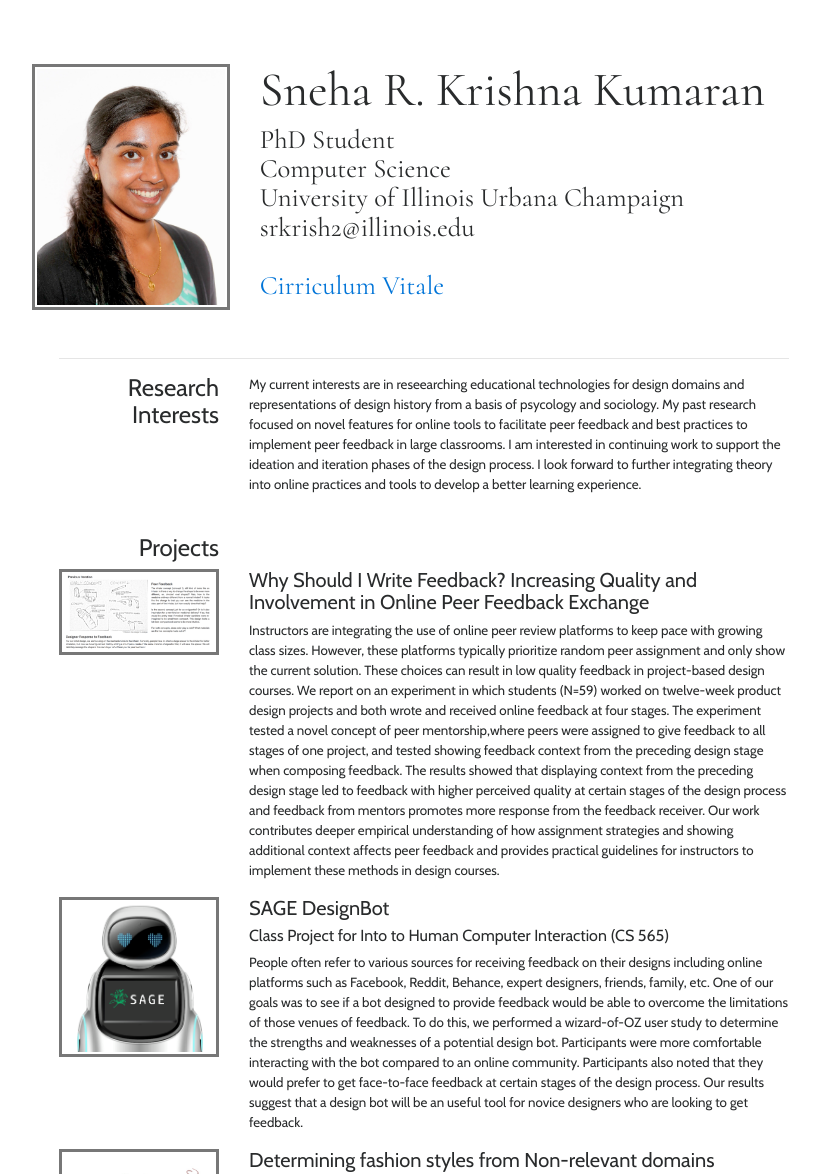
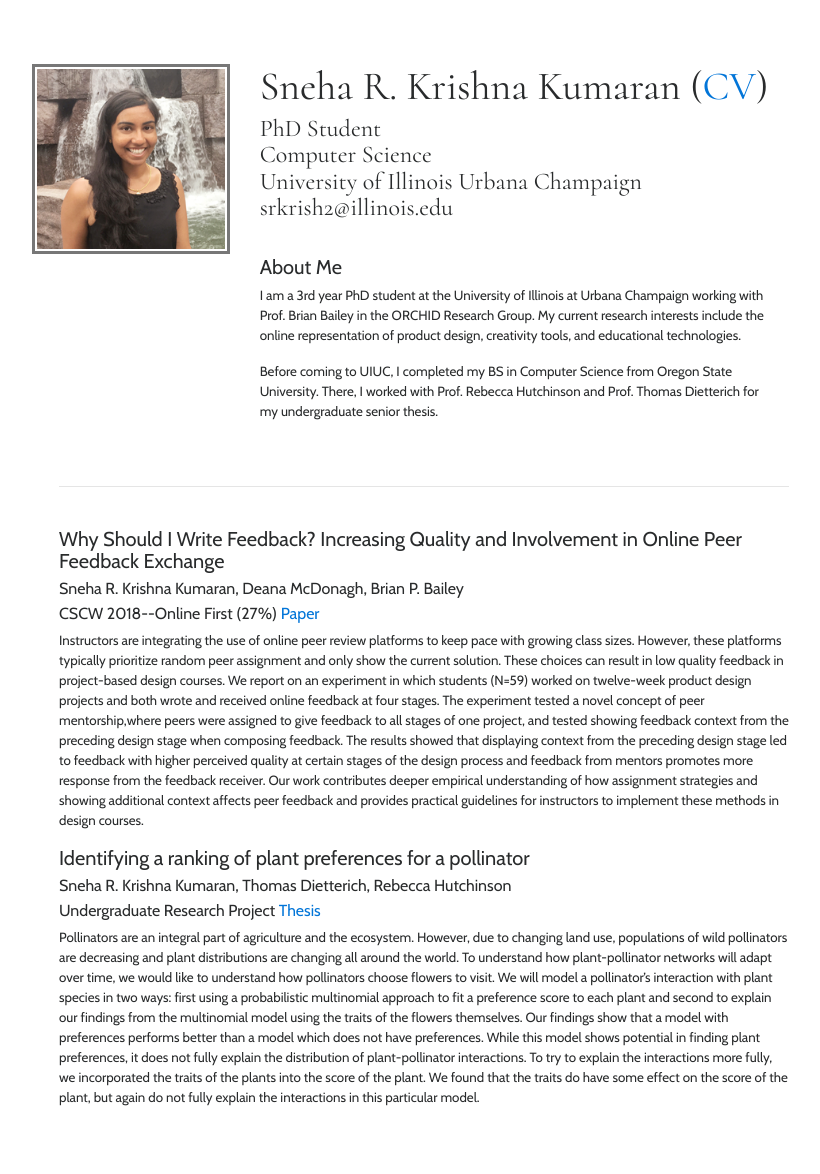
Before and after one commit to srkrish2/personal_website, a plain HTML site: page index.html in a window 1280 px wide. Shown: the top 1174 px of the page, without its empty margins (216-1036 px from the left). After the commit the page ends 1124 px from the top, so only its background shows below. Drawn offline with nearby package versions, Linux system fonts and the light colour scheme; a script that the page names is missing.

Commit message:
version1

```diff
--- a/index.css
+++ b/index.css
@@ -4,16 +4,14 @@ body {
 
 h1 {
 	font-family: 'Cormorant', serif;
-	font-size: 36pt;
 }
 
 h3 {
 	font-family: 'Cormorant', serif;
-	font-size: 20pt;
 }
 
 h4 {
-	text-align: right;
+	font-family: 'Cormorant', serif;
 }
 
 .jumbotron {
--- a/index.html
+++ b/index.html
@@ -19,21 +19,36 @@
 			<div class="jumbotron" width="70%" color="#ffffff">
 				<div class="row">
 					<div class="col-md-4">
-						<img id="sneha" src="imgs/prof_pic.jpg"/>
+						<img id="sneha" src="imgs/prof_pic.png"/>
 					</div>
 					<div class="col-md-8">
 						<div id="header">
 							<h1>
-								Sneha R. Krishna Kumaran
+								Sneha R. Krishna Kumaran (<a href="Sneha_Krishna_CV_NObj.pdf" target="_blank">CV</a>)
 							</h1>
-							<h3>
+							<h4>
 								PhD Student <br>
 								Computer Science <br>
 								University of Illinois Urbana Champaign <br>
 								srkrish2@illinois.edu <br><br>
-								<a href="Sneha_Krishna_CV_NObj.pdf" target="_blank">Cirriculum Vitale</a>
-							</h3>
+							</h4>
 						</div>
+					</div>
+				</div>
+				<div class="row">
+					<div class="col-md-4">
+					</div>
+					<div class="col-md-6">
+						<h5>About Me</h5>
+							<p>
+								I am a 3rd year PhD student at the University of Illinois at Urbana Champaign working with Prof. Brian Bailey in the ORCHID Research Group. My current research interests include the online representation of product design, creativity tools, and educational technologies.
+							</p>
+							<p>
+								Before coming to UIUC, I completed my BS in Computer Science from Oregon State University. There, I worked with Prof. Rebecca Hutchinson and Prof. Thomas Dietterich for my undergraduate senior thesis.
+							</p>
+<!-- 							<p>
+								My current interests are in reseearching educational technologies for design domains and representations of design history from a basis of psycology and sociology. My past research focused on novel features for online tools to facilitate peer feedback and best practices to implement peer feedback in large classrooms. I am interested in continuing work to support the ideation and iteration phases of the design process and look forward to further integrating theory into online practices and tools to develop a better learning experience.
+							</p> -->
 					</div>
 				</div>
 			</div>
@@ -44,16 +59,14 @@
 					<hr>
 					<div class="row">
 						<div class="col-md-3">
-							<h4 class="section">Research Interests<h4>
+
 						</div>
-						<div class="col-md-9">
-							<p>
-								My current interests are in reseearching educational technologies for design domains and representations of design history from a basis of psycology and sociology. My past research focused on novel features for online tools to facilitate peer feedback and best practices to implement peer feedback in large classrooms. I am interested in continuing work to support the ideation and iteration phases of the design process. I look forward to further integrating theory into online practices and tools to develop a better learning experience.
-							</p>
+						<div class="col">
+
 						</div>
 					</div>
 					<br>
-					<div class="row">
+<!-- 					<div class="row">
 						<div class="col-md-3">
 							<h4 class="section">Projects</h4>
 						</div>
@@ -61,17 +74,19 @@
 						</div>
 						<div class="col-md-3">
 						</div>
-					</div>
+					</div> -->
 					<div class="row">
-						<div class="col-md-3">
+						<!-- <div class="col-md-3">
 							<img src="imgs/mentor.png" width = "100%"/>
-						</div>
-						<div class="col-md-9">
+						</div> -->
+						<div class="col">
 							<h5>Why Should I Write Feedback? Increasing Quality and Involvement in Online Peer Feedback Exchange</h5>
+							<h6>Sneha R. Krishna Kumaran, Deana McDonagh, Brian P. Bailey</h6>
+							<h6>CSCW 2018--Online First (27%) <a href="papers/cscw18_cameraready.pdf" target="_blank">Paper</a></h6>
 							<p> Instructors  are  integrating  the  use  of  online  peer  review platforms to  keep pace  with  growing class sizes. However, these platforms typically prioritize random peer assignment and only show the current solution. These choices can result in low quality feedback in project-based design courses. We report  on  an  experiment  in  which  students  (N=59)  worked on twelve-week product design projects and both wrote and received  online  feedback  at  four  stages.  The  experiment tested  a  novel  concept  of peer  mentorship,where  peers were assigned to give feedback to all stages of one project, and  tested  showing  feedback  context  from  the  preceding design stage when composing feedback. The results showed that displaying context from the preceding design stage led to  feedback  with  higher  perceived  quality  at  certain  stages of the design process and feedback from mentors promotes more   response   from   the   feedback   receiver.   Our   work contributes    deeper    empirical    understanding    of    how assignment   strategies   and   showing   additional   context affects  peer  feedback  and  provides  practical  guidelines  for instructors to implement these methods in design courses. </p>
 						</div>
 					</div>
-					<div class="row">
+<!-- 					<div class="row">
 						<div class="col-md-3">
 							<img src="imgs/sage.png" width = "100%"/>
 						</div>
@@ -95,14 +110,15 @@
 								Our results show that it is promising to use domains such as personality to gain useful knowledge about a person. This will allow applications to be able to onboard users faster without tedious manual inputs of a user’s wardrobe or the access of sensitive materials such as receipts. *Add stuff about method, data modeling and results here*. So far, our results show us that we can use non-sensitive, distant domains to learn about a user’s preferences when the question is framed in the correct manner. Our project also shows potential to grow and provide further contributions.
 							</p>
 						</div>
-					</div>
+					</div> -->
 					<div class="row">
-						<div class="col-md-3">
+						<!-- <div class="col-md-3">
 							<img src="imgs/bee.png" width = "100%"/>
-						</div>
-						<div class="col-md-9">
+						</div> -->
+						<div class="col">
 							<h5>Identifying a ranking of plant preferences for a pollinator</h5>
-							<h6>Undergraduate Research Project <a>Thesis</a></h6>
+							<h6>Sneha R. Krishna Kumaran, Thomas Dietterich, Rebecca Hutchinson</h6>
+							<h6>Undergraduate Research Project <a href="papers/KrishnaSnehaR2015.pdf" target = "_blank">Thesis</a></h6>
 							<p>
 								Pollinators are an integral part of agriculture and the ecosystem. However, due to changing land use, populations of wild pollinators are decreasing and plant distributions are changing all around the world. To understand how plant-pollinator networks will adapt over time, we would like to understand how pollinators choose flowers to visit. We will model a pollinator’s interaction with plant species in two ways: first using a probabilistic multinomial approach to fit a preference score to each plant and second to explain our findings from the multinomial model using the traits of the flowers themselves. Our findings show that a model with preferences performs better than a model which does not have preferences. While this model shows potential in finding plant preferences, it does not fully explain the distribution of plant-pollinator interactions. To try to explain the interactions more fully, we incorporated the traits of the plants into the score of the plant. We found that the traits do have some effect on the score of the plant, but again do not fully explain the interactions in this particular model.
 							</p>
```
Also changed, not shown: imgs/prof_pic.jpg (deleted), imgs/prof_pic.png (added), 3 other files.
